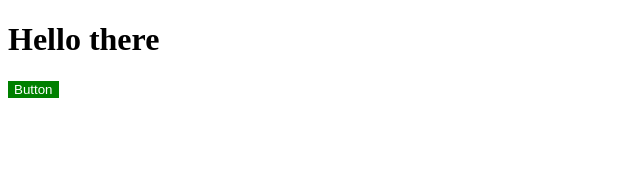
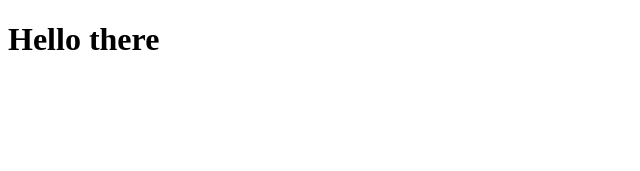
Before and after one commit to Ad3mola/monorepo-setup, a Next.js app in the folder apps/web/: page / in a window 1280 px wide. Shown: the top 171 px of the page, without its empty margins (0-640 px from the left). Built offline with nearby package versions, Linux system fonts and the light colour scheme.

Commit message:
test lint apps

```diff
--- a/apps/web/src/pages/index.tsx
+++ b/apps/web/src/pages/index.tsx
@@ -1,10 +1,10 @@
-import { Button } from 'ui';
+// import { Button } from 'ui';
 
 export default function Web() {
   return (
     <div>
       <h1>Hello there</h1>
-      <Button />
+      {/* <Button /> */}
     </div>
   );
 }
--- a/packages/eslint-config-custom/index.js
+++ b/packages/eslint-config-custom/index.js
@@ -1,8 +1,6 @@
 module.exports = {
-  root: true,
   parser: '@typescript-eslint/parser',
   parserOptions: {
-    root: true,
     ecmaVersion: 2020,
     sourceType: 'module',
     ecmaFeatures: {
```
Also changed, not shown: package.json (+6 -1 lines), 1 other file (tests, documents, lock files or other folders).
